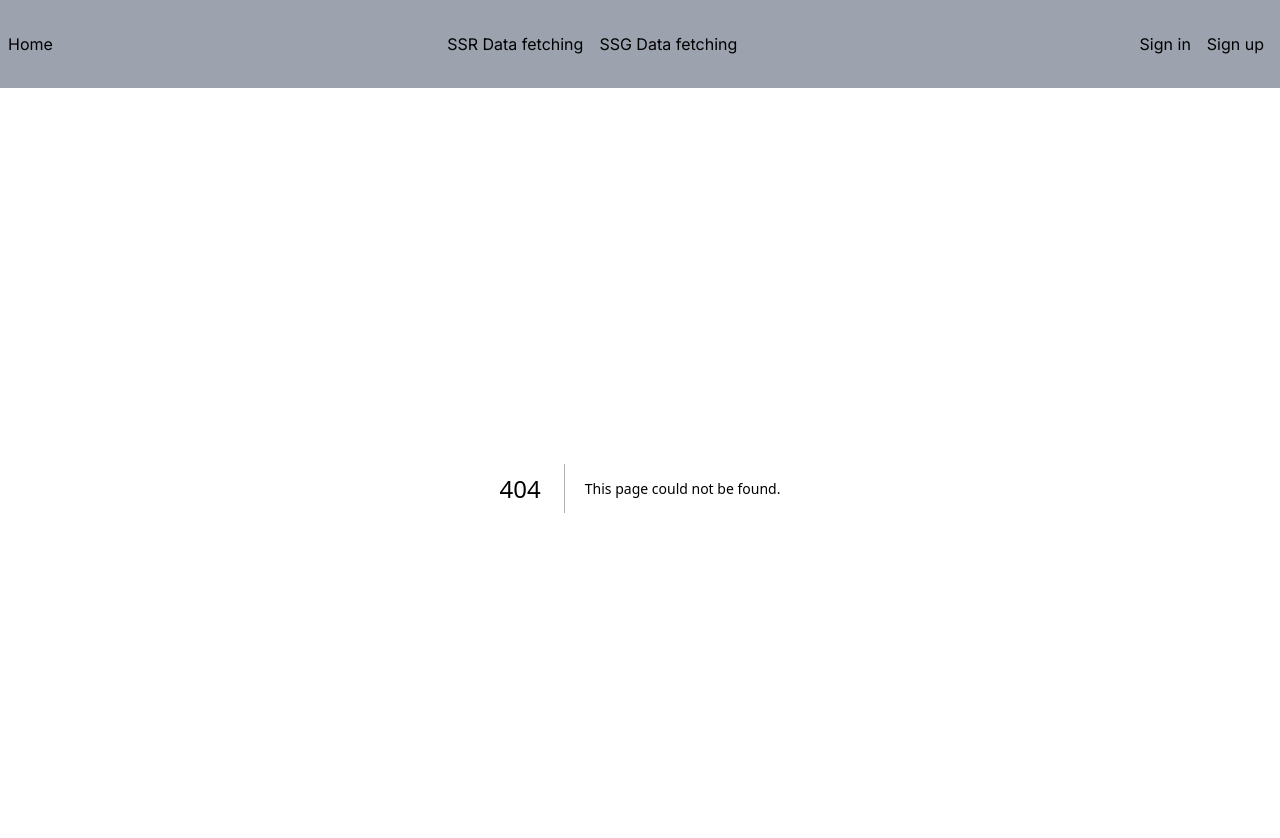
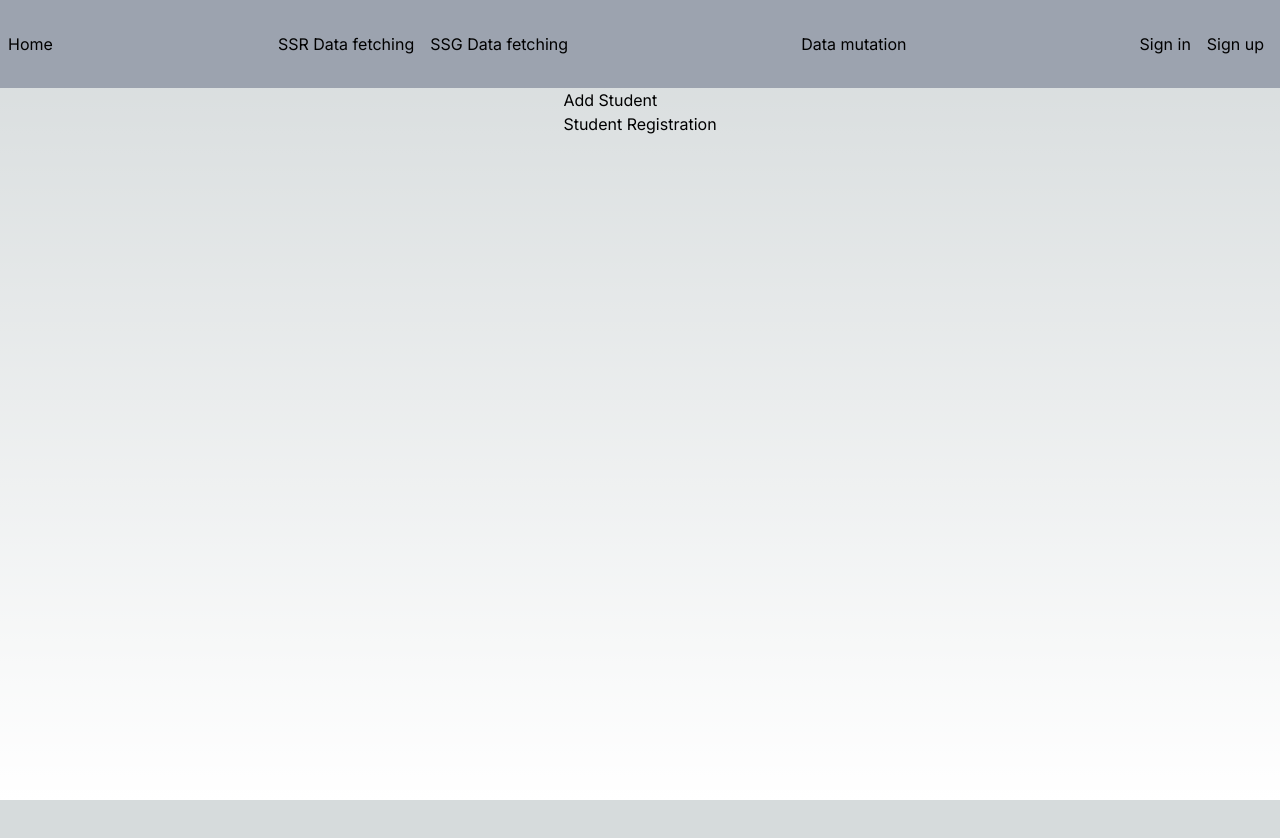
Before and after one commit to kismatraj/nextjsConcepts, a Next.js app: page /mutation in a window 1280 px wide. Before the commit this address had no page. Shown: the top 838 px of the page. After the commit the page ends 800 px from the top, so only its background shows below. Built offline with nearby package versions, Linux system fonts and the light colour scheme.

Commit message:
Data Mutation

```diff
--- a/src/app/components/Navigation.tsx
+++ b/src/app/components/Navigation.tsx
@@ -20,6 +20,10 @@ const Navigation = () => {
       </div>
 
       <div className="flex flex-col md:flex-row gap-4 py-4 px-2">
+        <Link href="/mutation">Data mutation</Link>
+      </div>
+
+      <div className="flex flex-col md:flex-row gap-4 py-4 px-2">
         <Link
           href="/sign-in"
           style={{ fontWeight: pathname === "/sign-in" ? "bold" : "normal" }}
--- /dev/null
+++ b/src/app/mutation/AddStudent.tsx
@@ -0,0 +1,5 @@
+const AddStudent = () => {
+  return <div>Add Student</div>;
+};
+
+export default AddStudent;
--- /dev/null
+++ b/src/app/mutation/ListStudents.tsx
@@ -0,0 +1,5 @@
+const StudentRegistration = () => {
+  return <div>Student Registration</div>;
+};
+
+export default StudentRegistration;
--- /dev/null
+++ b/src/app/mutation/page.tsx
@@ -0,0 +1,13 @@
+import AddStudent from "./AddStudent";
+import ListStudents from "./ListStudents";
+
+const DataMutationPage = () => {
+  return (
+    <div>
+      <AddStudent />
+      <ListStudents />
+    </div>
+  );
+};
+
+export default DataMutationPage;
```
